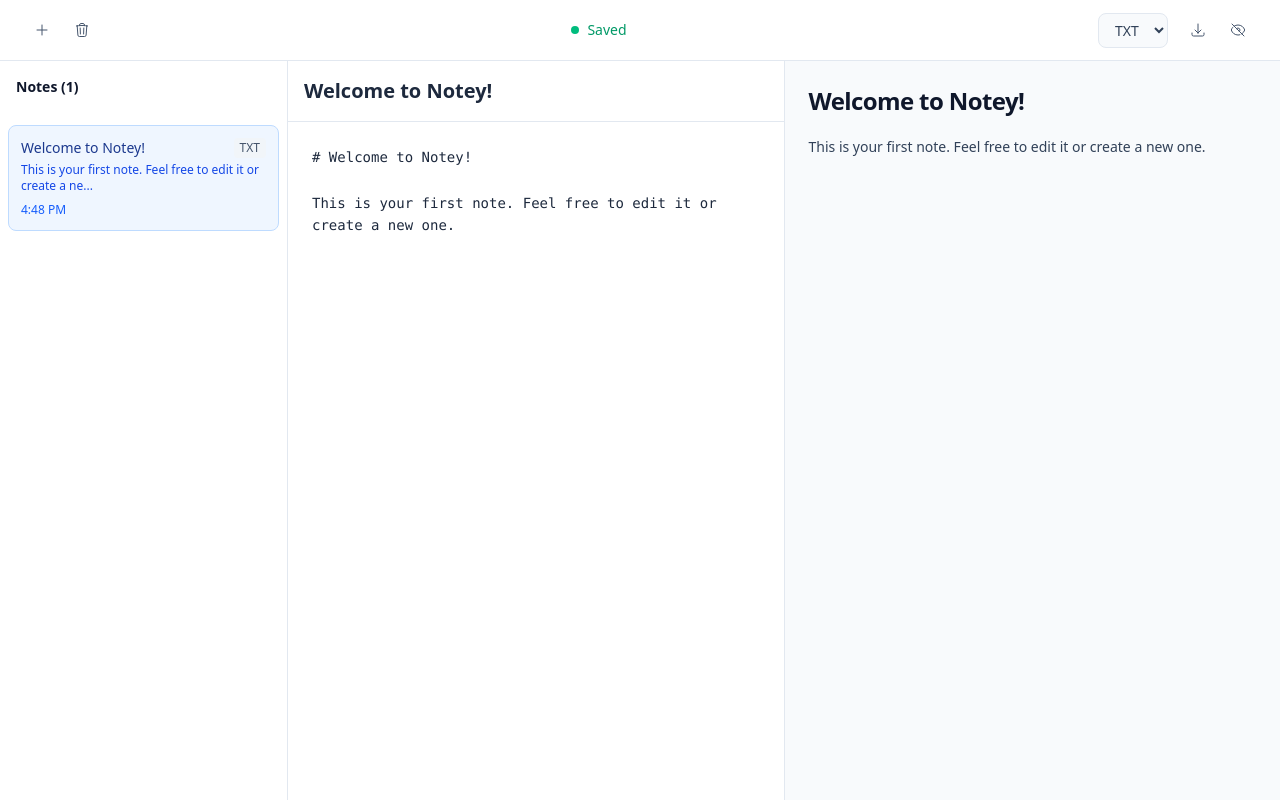
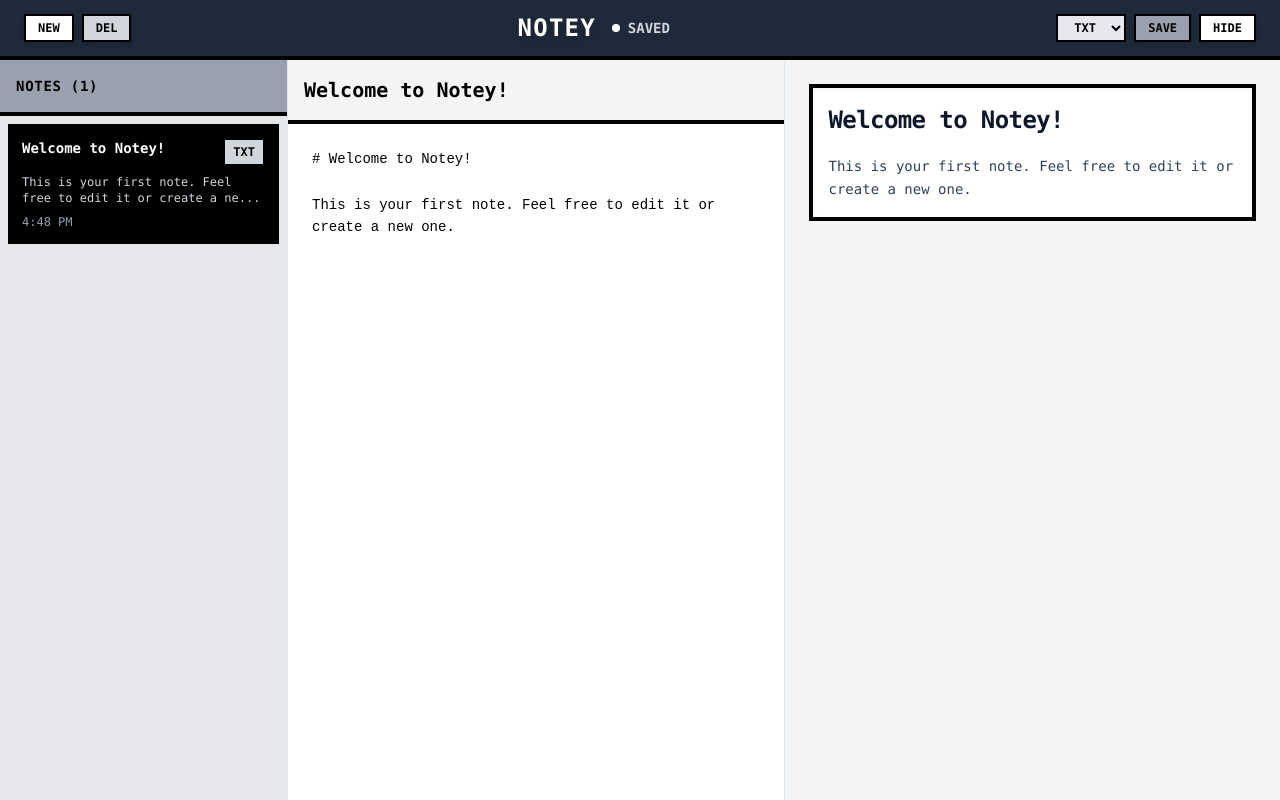
Before and after one commit to Kishalay15/notes, a React (Vite) app: page / in a window 1280 px wide. Built offline with nearby package versions, Linux system fonts and the light colour scheme.

Commit message:
made it into a retro theme

```diff
--- a/src/components/Editor.tsx
+++ b/src/components/Editor.tsx
@@ -18,24 +18,44 @@ export default function Editor({ note, onChange }: EditorProps) {
   };
 
   return (
-    <div className="h-full flex flex-col">
+    // <div className="h-full flex flex-col">
+    //   <input
+    //     type="text"
+    //     className="p-3 sm:p-4 bg-white dark:bg-slate-800 text-slate-800 dark:text-slate-200 focus:outline-none text-lg sm:text-xl font-bold placeholder:text-slate-400 dark:placeholder:text-slate-500 border-b border-slate-200 dark:border-slate-700"
+    //     value={note.title}
+    //     onChange={handleTitleChange}
+    //     placeholder="Note Title"
+    //   />
+    //   <textarea
+    //     className="flex-grow p-3 sm:p-6 bg-white dark:bg-slate-800 text-slate-800 dark:text-slate-200 focus:outline-none resize-none font-mono text-sm leading-relaxed placeholder:text-slate-400 dark:placeholder:text-slate-500"
+    //     value={note.content}
+    //     onChange={handleContentChange}
+    //     placeholder="Start writing your note..."
+    //     spellCheck="false"
+    //     autoFocus
+    //     style={{
+    //       fontFamily:
+    //         '"JetBrains Mono", "SF Mono", Monaco, "Cascadia Code", "Roboto Mono", Consolas, "Courier New", monospace',
+    //     }}
+    //   />
+    // </div>
+    <div className="h-full flex flex-col bg-white">
       <input
         type="text"
-        className="p-3 sm:p-4 bg-white dark:bg-slate-800 text-slate-800 dark:text-slate-200 focus:outline-none text-lg sm:text-xl font-bold placeholder:text-slate-400 dark:placeholder:text-slate-500 border-b border-slate-200 dark:border-slate-700"
+        className="p-3 sm:p-4 bg-gray-100 text-black focus:outline-none text-lg sm:text-xl font-mono font-bold placeholder:text-gray-600 border-b-4 border-black"
         value={note.title}
         onChange={handleTitleChange}
-        placeholder="Note Title"
+        placeholder="NOTE TITLE..."
       />
       <textarea
-        className="flex-grow p-3 sm:p-6 bg-white dark:bg-slate-800 text-slate-800 dark:text-slate-200 focus:outline-none resize-none font-mono text-sm leading-relaxed placeholder:text-slate-400 dark:placeholder:text-slate-500"
+        className="flex-grow p-3 sm:p-6 bg-white text-black focus:outline-none resize-none font-mono text-sm leading-relaxed placeholder:text-gray-500"
         value={note.content}
         onChange={handleContentChange}
-        placeholder="Start writing your note..."
+        placeholder="START TYPING YOUR NOTE..."
         spellCheck="false"
         autoFocus
         style={{
-          fontFamily:
-            '"JetBrains Mono", "SF Mono", Monaco, "Cascadia Code", "Roboto Mono", Consolas, "Courier New", monospace',
+          fontFamily: '"Courier New", "Monaco", "Menlo", monospace',
         }}
       />
     </div>
--- a/src/components/NoteList.tsx
+++ b/src/components/NoteList.tsx
@@ -41,64 +41,43 @@ export default function NoteList({
   };
 
   return (
-    <div className="h-full overflow-y-auto">
-      <div className="p-4">
-        <h2 className="text-sm font-semibold text-slate-900 dark:text-slate-100 mb-3">
-          Notes ({notes.length})
+    <div className="h-full overflow-y-auto bg-gray-200">
+      <div className="p-4 bg-gray-400 border-b-4 border-black">
+        <h2 className="text-sm font-mono font-bold text-black tracking-wider">
+          NOTES ({notes.length})
         </h2>
       </div>
-
-      <div className="px-2">
+      <div className="p-2">
         {sortedNotes.map((note) => (
           <div
             key={note.id}
-            className={`group p-3 mb-1 rounded-lg cursor-pointer transition-all duration-150 ${
-              note.id === activeNoteId
-                ? "bg-blue-50 dark:bg-blue-900/20 border border-blue-200 dark:border-blue-700"
-                : "hover:bg-slate-50 dark:hover:bg-slate-700/50"
-            }`}
+            className={`group p-3 mb-2 cursor-pointer border-2 border-black transition-all duration-150 ${note.id === activeNoteId
+              ? "bg-black text-white shadow-inner"
+              : "bg-white hover:bg-gray-100"
+              }`}
             onClick={() => onSelectNote(note.id)}
           >
-            <div className="flex items-start justify-between mb-1">
-              <h3
-                className={`font-medium text-sm truncate pr-2 ${
-                  note.id === activeNoteId
-                    ? "text-blue-900 dark:text-blue-100"
-                    : "text-slate-900 dark:text-slate-100 group-hover:text-slate-900 dark:group-hover:text-slate-50"
-                }`}
-              >
-                {note.title || "Untitled Note"}
+            <div className="flex items-start justify-between mb-2">
+              <h3 className="font-mono font-bold text-sm truncate pr-2">
+                {note.title || "UNTITLED NOTE"}
               </h3>
               <span
-                className={`text-xs font-medium px-1.5 py-0.5 rounded flex-shrink-0 ${
-                  note.docType === "md"
-                    ? "bg-purple-100 dark:bg-purple-900/30 text-purple-700 dark:text-purple-300"
-                    : "bg-slate-100 dark:bg-slate-700 text-slate-600 dark:text-slate-400"
-                }`}
+                className={`text-xs font-mono font-bold px-2 py-1 border-2 border-black flex-shrink-0 ${note.docType === "md"
+                  ? "bg-gray-600 text-white"
+                  : "bg-gray-300 text-black"
+                  }`}
               >
                 {note.docType.toUpperCase()}
               </span>
             </div>
-
             {getContentPreview(note.content) && (
-              <p
-                className={`text-xs mb-2 line-clamp-2 ${
-                  note.id === activeNoteId
-                    ? "text-blue-700 dark:text-blue-300"
-                    : "text-slate-500 dark:text-slate-400"
-                }`}
-              >
+              <p className={`text-xs mb-2 font-mono ${note.id === activeNoteId ? "text-gray-300" : "text-gray-600"
+                }`}>
                 {getContentPreview(note.content)}...
               </p>
             )}
-
-            <p
-              className={`text-xs ${
-                note.id === activeNoteId
-                  ? "text-blue-600 dark:text-blue-400"
-                  : "text-slate-400 dark:text-slate-500"
-              }`}
-            >
+            <p className={`text-xs font-mono ${note.id === activeNoteId ? "text-gray-400" : "text-gray-500"
+              }`}>
               {formatDate(note.lastModified)}
             </p>
           </div>
--- a/src/components/Preview.tsx
+++ b/src/components/Preview.tsx
@@ -1,29 +1,71 @@
+// import ReactMarkdown from "react-markdown";
+// import type { PreviewProps } from "./Preview.types";
+
+// export default function Preview({ content }: PreviewProps) {
+//   const markdownClasses = `
+//     font-mono prose prose-slate dark:prose-invert max-w-none prose-sm
+//     prose-headings:font-semibold prose-headings:tracking-tight
+//     prose-h1:text-xl sm:prose-h1:text-2xl
+//     prose-h2:text-lg sm:prose-h2:text-xl
+//     prose-h3:text-base sm:prose-h3:text-lg
+//     prose-p:text-slate-700 dark:prose-p:text-slate-300 prose-p:leading-relaxed
+//     prose-a:text-blue-600 dark:prose-a:text-blue-400 prose-a:no-underline hover:prose-a:underline
+//     prose-strong:text-slate-900 dark:prose-strong:text-slate-100 prose-strong:font-semibold
+//     prose-code:text-sm prose-code:bg-slate-100 dark:prose-code:bg-slate-800 prose-code:px-1.5 prose-code:py-0.5 prose-code:rounded prose-code:font-mono
+//     prose-pre:bg-slate-100 dark:prose-pre:bg-slate-800 prose-pre:border prose-pre:border-slate-200 dark:prose-pre:border-slate-700 prose-pre:text-sm prose-pre:overflow-x-auto
+//     prose-blockquote:border-l-4 prose-blockquote:border-slate-300 dark:prose-blockquote:border-slate-600 prose-blockquote:bg-slate-50 dark:prose-blockquote:bg-slate-800/50 prose-blockquote:py-2 prose-blockquote:px-4 prose-blockquote:rounded-r
+//     prose-ul:space-y-1 prose-ol:space-y-1
+//     prose-li:text-slate-700 dark:prose-li:text-slate-300
+//     prose-table:text-sm prose-th:px-2 prose-td:px-2
+//   `;
+
+//   return (
+//     <div className="h-full overflow-y-auto bg-gray-100 dark:bg-gray-900">
+//       <div className="p-3 sm:p-6">
+//         <div className="bg-white dark:bg-gray-800 p-4 border-4 border-black min-h-full shadow-inner">
+//           <div className={markdownClasses}>
+//             <ReactMarkdown>{content}</ReactMarkdown>
+//           </div>
+//         </div>
+//       </div>
+//     </div>
+//   );
+// }
+
 import ReactMarkdown from "react-markdown";
+import remarkGfm from "remark-gfm";
+import rehypeRaw from "rehype-raw";
+import rehypeSanitize from "rehype-sanitize";
+import rehypeHighlight from "rehype-highlight";
+import "highlight.js/styles/github.css"; // Optional: change theme if desired
 import type { PreviewProps } from "./Preview.types";
 
 export default function Preview({ content }: PreviewProps) {
+
+  const processedContent = content.replace(/^--"+?$/gm, "<hr />");
+
+  const markdownClasses = `
+    font-mono prose prose-slate dark:prose-invert max-w-none prose-sm
+    prose-headings:font-semibold prose-headings:tracking-tight
+    prose-h1:text-xl sm:prose-h1:text-2xl
+    prose-h2:text-lg sm:prose-h2:text-xl
+    prose-h3:text-base sm:prose-h3:text-lg
+    prose-p:leading-relaxed prose-a:no-underline hover:prose-a:underline
+    prose-code:px-1.5 prose-code:py-0.5 prose-code:rounded prose-code:font-mono
+    prose-pre:overflow-x-auto
+  `;
+
   return (
-    <div className="h-full overflow-y-auto bg-slate-50 dark:bg-slate-900">
+    <div className="h-full overflow-y-auto bg-gray-100 dark:bg-gray-900">
       <div className="p-3 sm:p-6">
-        <div
-          className="prose prose-slate dark:prose-invert max-w-none prose-sm
-          prose-headings:font-semibold prose-headings:tracking-tight
-          prose-h1:text-xl sm:prose-h1:text-2xl prose-h2:text-lg sm:prose-h2:text-xl prose-h3:text-base sm:prose-h3:text-lg
-          prose-p:text-slate-700 dark:prose-p:text-slate-300 prose-p:leading-relaxed
-          prose-a:text-blue-600 dark:prose-a:text-blue-400 prose-a:no-underline hover:prose-a:underline
-          prose-strong:text-slate-900 dark:prose-strong:text-slate-100 prose-strong:font-semibold
-          prose-code:text-sm prose-code:bg-slate-100 dark:prose-code:bg-slate-800
-          prose-code:px-1.5 prose-code:py-0.5 prose-code:rounded prose-code:font-mono
-          prose-pre:bg-slate-100 dark:prose-pre:bg-slate-800 prose-pre:border prose-pre:border-slate-200 dark:prose-pre:border-slate-700
-          prose-pre:text-sm prose-pre:overflow-x-auto
-          prose-blockquote:border-l-4 prose-blockquote:border-slate-300 dark:prose-blockquote:border-slate-600
-          prose-blockquote:bg-slate-50 dark:prose-blockquote:bg-slate-800/50 prose-blockquote:py-2 prose-blockquote:px-4 prose-blockquote:rounded-r
-          prose-ul:space-y-1 prose-ol:space-y-1
-          prose-li:text-slate-700 dark:prose-li:text-slate-300
-          prose-table:text-sm prose-th:px-2 prose-td:px-2
-        "
-        >
-          <ReactMarkdown>{content}</ReactMarkdown>
+        <div className="bg-white dark:bg-gray-800 p-4 border-4 border-black min-h-full shadow-inner ">
+          <div className={markdownClasses}>
+            <ReactMarkdown
+              children={processedContent}
+              remarkPlugins={[remarkGfm]}
+              rehypePlugins={[rehypeRaw, rehypeSanitize, rehypeHighlight]}
+            />
+          </div>
         </div>
       </div>
     </div>
--- a/src/components/Toolbar.tsx
+++ b/src/components/Toolbar.tsx
@@ -20,84 +20,165 @@ export default function Toolbar({
   saveStatus,
 }: ToolbarProps) {
   return (
-    <div className="flex items-center justify-between px-3 sm:px-6 py-3 bg-white dark:bg-slate-800 border-b border-slate-200 dark:border-slate-700">
+    // <div className="flex items-center justify-between px-3 sm:px-6 py-3 bg-white dark:bg-slate-800 border-b border-slate-200 dark:border-slate-700">
+    //   {/* Left Actions */}
+    //   <div className="flex items-center space-x-1">
+    //     {/* Mobile sidebar toggle */}
+    //     <button
+    //       onClick={onToggleSidebar}
+    //       className="md:hidden inline-flex items-center justify-center w-9 h-9 rounded-lg text-slate-600 dark:text-slate-300 hover:bg-slate-100 dark:hover:bg-slate-700 transition-colors duration-150"
+    //       title="Toggle Sidebar"
+    //     >
+    //       <Bars3Icon className="w-5 h-5" />
+    //     </button>
+
+    //     <button
+    //       onClick={onNewNote}
+    //       className="inline-flex items-center justify-center w-9 h-9 rounded-lg text-slate-600 dark:text-slate-300 hover:bg-slate-100 dark:hover:bg-slate-700 transition-colors duration-150"
+    //       title="New Note"
+    //     >
+    //       <PlusIcon className="w-4 h-4" />
+    //     </button>
+    //     <button
+    //       onClick={onDeleteNote}
+    //       disabled={!activeNote}
+    //       className="inline-flex items-center justify-center w-9 h-9 rounded-lg text-slate-600 dark:text-slate-300 hover:bg-slate-100 dark:hover:bg-slate-700 transition-colors duration-150 disabled:opacity-40 disabled:cursor-not-allowed disabled:hover:bg-transparent"
+    //       title="Delete Note"
+    //     >
+    //       <TrashIcon className="w-4 h-4" />
+    //     </button>
+    //   </div>
+
+    //   {/* Center Status */}
+    //   <div className="flex items-center">
+    //     {saveStatus === "saving" && (
+    //       <div className="flex items-center space-x-2 text-sm text-slate-500 dark:text-slate-400">
+    //         <div className="w-2 h-2 bg-amber-400 rounded-full animate-pulse"></div>
+    //         <span className="hidden sm:inline">Saving...</span>
+    //       </div>
+    //     )}
+    //     {saveStatus === "saved" && (
+    //       <div className="flex items-center space-x-2 text-sm text-emerald-600 dark:text-emerald-400">
+    //         <div className="w-2 h-2 bg-emerald-500 rounded-full"></div>
+    //         <span className="hidden sm:inline">Saved</span>
+    //       </div>
+    //     )}
+    //   </div>
+
+    //   {/* Right Actions */}
+    //   <div className="flex items-center space-x-1 sm:space-x-3">
+    //     <select
+    //       value={activeNote?.docType || "txt"}
+    //       onChange={(e) => onDocTypeChange(e.target.value as "txt" | "md")}
+    //       disabled={!activeNote}
+    //       className="px-2 sm:px-3 py-1.5 text-xs sm:text-sm font-medium bg-slate-50 dark:bg-slate-700 text-slate-700 dark:text-slate-200 border border-slate-200 dark:border-slate-600 rounded-lg focus:outline-none focus:ring-2 focus:ring-blue-500 focus:border-transparent disabled:opacity-40 disabled:cursor-not-allowed"
+    //     >
+    //       <option value="txt">TXT</option>
+    //       <option value="md">MD</option>
+    //     </select>
+
+    //     <div className="flex items-center space-x-1">
+    //       <button
+    //         onClick={onDownload}
+    //         disabled={!activeNote}
+    //         className="inline-flex items-center justify-center w-9 h-9 rounded-lg text-slate-600 dark:text-slate-300 hover:bg-slate-100 dark:hover:bg-slate-700 transition-colors duration-150 disabled:opacity-40 disabled:cursor-not-allowed disabled:hover:bg-transparent"
+    //         title="Download Note"
+    //       >
+    //         <ArrowDownTrayIcon className="w-4 h-4" />
+    //       </button>
+    //       <button
+    //         onClick={onTogglePreview}
+    //         className="inline-flex items-center justify-center w-9 h-9 rounded-lg text-slate-600 dark:text-slate-300 hover:bg-slate-100 dark:hover:bg-slate-700 transition-colors duration-150"
+    //         title={isPreviewVisible ? "Hide Preview" : "Show Preview"}
+    //       >
+    //         {isPreviewVisible ? (
+    //           <EyeSlashIcon className="w-4 h-4" />
+    //         ) : (
+    //           <EyeIcon className="w-4 h-4" />
+    //         )}
+    //       </button>
+    //     </div>
+    //   </div>
+    // </div>
+    <div className="flex items-center justify-between px-3 sm:px-6 py-3 bg-gray-800 border-b-4 border-black shadow-lg">
       {/* Left Actions */}
-      <div className="flex items-center space-x-1">
+      <div className="flex items-center space-x-2">
         {/* Mobile sidebar toggle */}
         <button
           onClick={onToggleSidebar}
-          className="md:hidden inline-flex items-center justify-center w-9 h-9 rounded-lg text-slate-600 dark:text-slate-300 hover:bg-slate-100 dark:hover:bg-slate-700 transition-colors duration-150"
+          className="md:hidden inline-flex items-center justify-center w-10 h-8 bg-gray-200 hover:bg-white text-black border-2 border-black font-mono font-bold text-sm transition-colors duration-150"
           title="Toggle Sidebar"
         >
-          <Bars3Icon className="w-5 h-5" />
+          ≡
         </button>
 
         <button
           onClick={onNewNote}
-          className="inline-flex items-center justify-center w-9 h-9 rounded-lg text-slate-600 dark:text-slate-300 hover:bg-slate-100 dark:hover:bg-slate-700 transition-colors duration-150"
+          className="inline-flex items-center justify-center px-3 py-1 bg-white hover:bg-gray-100 text-black border-2 border-black font-mono font-bold text-xs transition-colors duration-150 shadow-md"
           title="New Note"
         >
-          <PlusIcon className="w-4 h-4" />
+          NEW
         </button>
         <button
           onClick={onDeleteNote}
           disabled={!activeNote}
-          className="inline-flex items-center justify-center w-9 h-9 rounded-lg text-slate-600 dark:text-slate-300 hover:bg-slate-100 dark:hover:bg-slate-700 transition-colors duration-150 disabled:opacity-40 disabled:cursor-not-allowed disabled:hover:bg-transparent"
+          className="inline-flex items-center justify-center px-3 py-1 bg-gray-300 hover:bg-gray-200 disabled:bg-gray-500 disabled:text-gray-700 text-black border-2 border-black disabled:border-gray-600 font-mono font-bold text-xs transition-colors duration-150 shadow-md disabled:cursor-not-allowed"
           title="Delete Note"
         >
-          <TrashIcon className="w-4 h-4" />
+          DEL
         </button>
       </div>
 
-      {/* Center Status */}
-      <div className="flex items-center">
+      {/* Center Status & Title */}
+      <div className="flex items-center space-x-4">
+        <h1 className="font-mono font-black text-xl sm:text-2xl text-white tracking-wider drop-shadow-lg">
+          NOTEY
+        </h1>
+
         {saveStatus === "saving" && (
-          <div className="flex items-center space-x-2 text-sm text-slate-500 dark:text-slate-400">
-            <div className="w-2 h-2 bg-amber-400 rounded-full animate-pulse"></div>
-            <span className="hidden sm:inline">Saving...</span>
+          <div className="flex items-center space-x-2 text-sm text-gray-300">
+            <div className="w-2 h-2 bg-white rounded-full animate-pulse"></div>
+            <span className="hidden sm:inline font-mono font-bold">SAVING...</span>
           </div>
         )}
         {saveStatus === "saved" && (
-          <div className="flex items-center space-x-2 text-sm text-emerald-600 dark:text-emerald-400">
-            <div className="w-2 h-2 bg-emerald-500 rounded-full"></div>
-            <span className="hidden sm:inline">Saved</span>
+          <div className="flex items-center space-x-2 text-sm text-gray-300">
+            <div className="w-2 h-2 bg-white rounded-full"></div>
+            <span className="hidden sm:inline font-mono font-bold">SAVED</span>
           </div>
         )}
       </div>
 
       {/* Right Actions */}
-      <div className="flex items-center space-x-1 sm:space-x-3">
+      <div className="flex items-center space-x-2">
         <select
           value={activeNote?.docType || "txt"}
           onChange={(e) => onDocTypeChange(e.target.value as "txt" | "md")}
           disabled={!activeNote}
-          className="px-2 sm:px-3 py-1.5 text-xs sm:text-sm font-medium bg-slate-50 dark:bg-slate-700 text-slate-700 dark:text-slate-200 border border-slate-200 dark:border-slate-600 rounded-lg focus:outline-none focus:ring-2 focus:ring-blue-500 focus:border-transparent disabled:opacity-40 disabled:cursor-not-allowed"
+          className="px-2 sm:px-3 py-1 text-xs font-mono font-bold bg-gray-200 text-black border-2 border-black focus:outline-none focus:bg-white disabled:bg-gray-500 disabled:text-gray-700 disabled:border-gray-600 disabled:cursor-not-allowed"
         >
           <option value="txt">TXT</option>
           <option value="md">MD</option>
         </select>
 
-        <div className="flex items-center space-x-1">
         <button
           onClick={onDownload}
           disabled={!activeNote}
-            className="inline-flex items-center justify-center w-9 h-9 rounded-lg text-slate-600 dark:text-slate-300 hover:bg-slate-100 dark:hover:bg-slate-700 transition-colors duration-150 disabled:opacity-40 disabled:cursor-not-allowed disabled:hover:bg-transparent"
+          className="inline-flex items-center justify-center px-3 py-1 bg-gray-400 hover:bg-gray-300 disabled:bg-gray-500 disabled:text-gray-700 text-black border-2 border-black disabled:border-gray-600 font-mono font-bold text-xs transition-colors duration-150 shadow-md disabled:cursor-not-allowed"
           title="Download Note"
         >
-            <ArrowDownTrayIcon className="w-4 h-4" />
+          SAVE
         </button>
         <button
           onClick={onTogglePreview}
-            className="inline-flex items-center justify-center w-9 h-9 rounded-lg text-slate-600 dark:text-slate-300 hover:bg-slate-100 dark:hover:bg-slate-700 transition-colors duration-150"
+          className={`inline-flex items-center justify-center px-3 py-1 border-2 border-black font-mono font-bold text-xs transition-colors duration-150 shadow-md ${isPreviewVisible
+            ? "bg-white hover:bg-gray-100 text-black"
+            : "bg-gray-600 hover:bg-gray-500 text-white"
+            }`}
           title={isPreviewVisible ? "Hide Preview" : "Show Preview"}
         >
-            {isPreviewVisible ? (
-              <EyeSlashIcon className="w-4 h-4" />
-            ) : (
-              <EyeIcon className="w-4 h-4" />
-            )}
+          {isPreviewVisible ? "HIDE" : "SHOW"}
         </button>
-        </div>
       </div>
     </div>
   );
```
Lines whose indentation alone changed are shown as unchanged.
